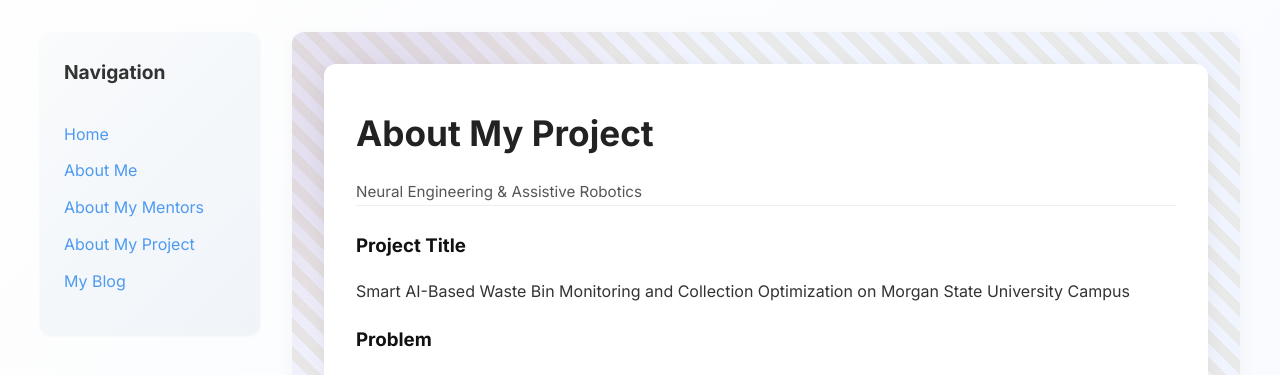
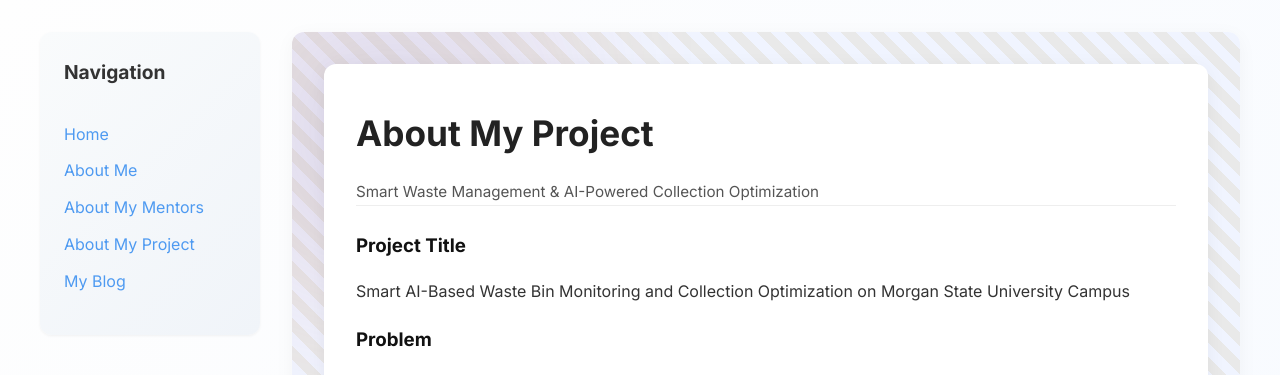
Before and after one commit to Chiamanda07/Chiamanda07.github.io, a Jekyll site: the page built from pages/about-my-project.md, in a window 1280 px wide. Shown: the top 375 px of the page. Built offline with Jekyll 4.4.1, drawn with Linux system fonts in a browser that asks for light colours.

Commit message:
Update about-my-project.md

```diff
--- a/pages/about-my-project.md
+++ b/pages/about-my-project.md
@@ -3,7 +3,7 @@
 title: About My Project
 permalink: /about-my-project.html
 
-subtitle: Neural Engineering & Assistive Robotics
+subtitle: Smart Waste Management & AI-Powered Collection Optimization
 project_title: "Smart AI-Based Waste Bin Monitoring and Collection Optimization on Morgan State University Campus"
 
 problem: |
```
